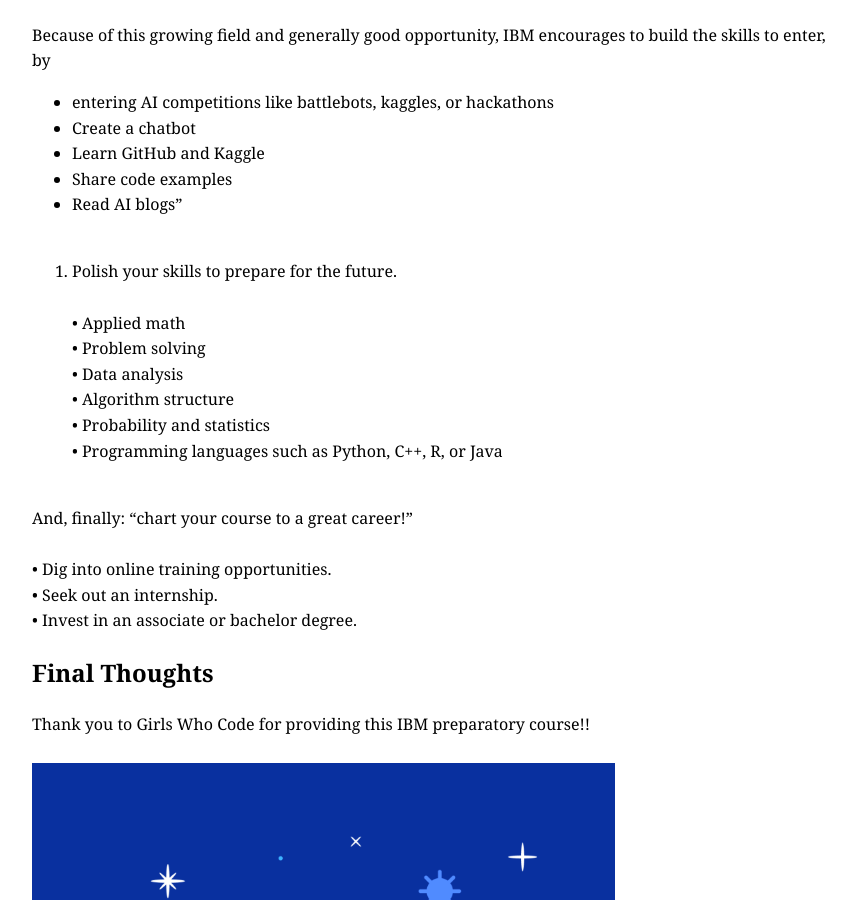
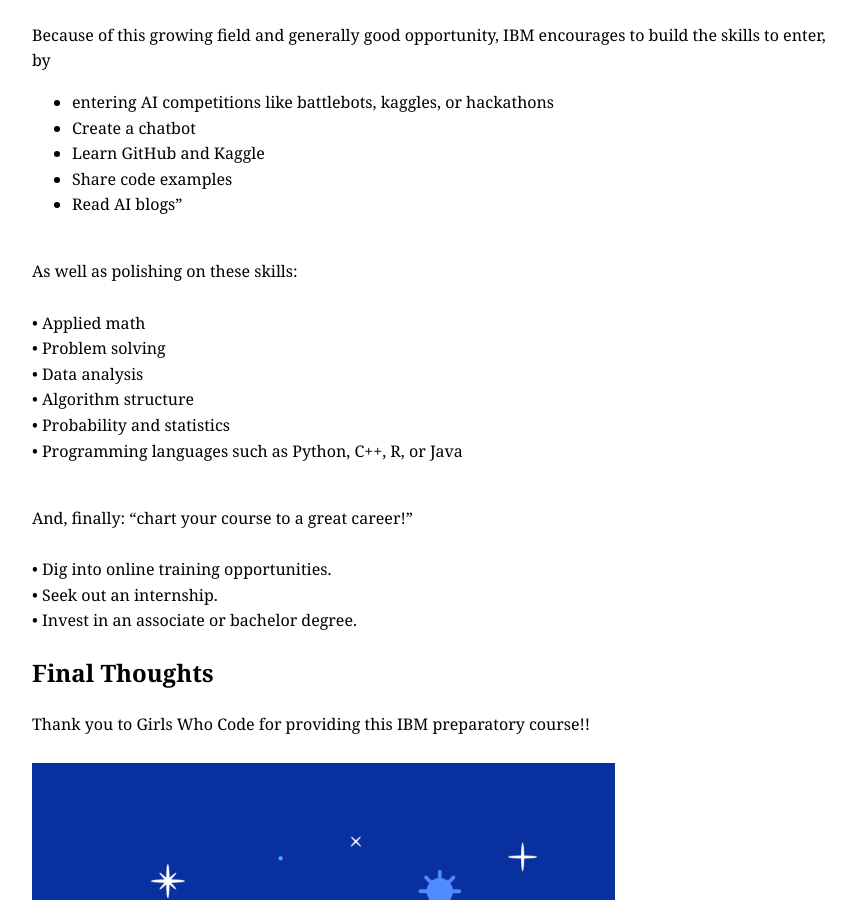
Before and after one commit to CaptainSapphire/PH-s-Blog, a Jekyll site: the page built from _posts/2025-09-25-IBM Learn about a career with AI Girls Who Code.md, in a window 1280 px wide and 900 px high, scrolled down 686 px. Shown: the whole window, without its empty margins (208-1064 px from the left). Built offline with Jekyll 4.4.1, drawn with Linux system fonts in a browser that asks for light colours.

Commit message:
Update 2025-09-25-IBM Learn about a career with AI Girls Who Code.md

```diff
--- a/_posts/2025-09-25-IBM Learn about a career with AI Girls Who Code.md
+++ b/_posts/2025-09-25-IBM Learn about a career with AI Girls Who Code.md
@@ -19,7 +19,7 @@
 - Read AI blogs"<br>
 <br>
 
-2. Polish your skills to prepare for the future.<br><br>
+As well as polishing on these skills: <br><br>
 • Applied math <br>
 • Problem solving <br>
 • Data analysis <br>
```
